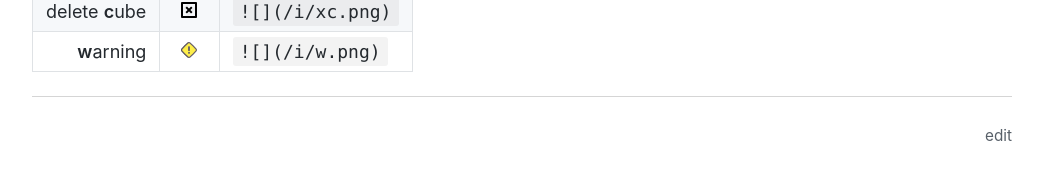
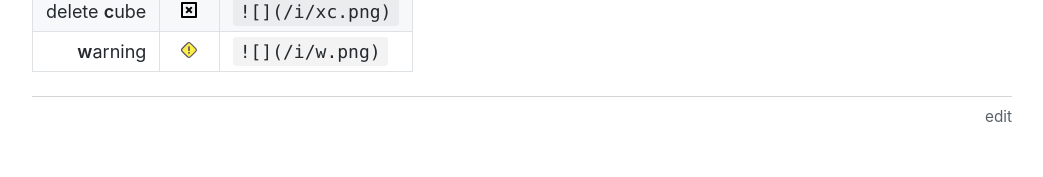
Before and after one commit to olexsyn/ITNote, a Jekyll site: the page built from test3.md, in a window 1280 px wide. Shown: the part 859-1036 px from the top of the page, without its empty margins (118-1161 px from the left). Built offline with Jekyll 4.4.1, drawn with Linux system fonts in a browser that asks for light colours.

Commit message:
Update edit.html

```diff
--- a/_includes/edit.html
+++ b/_includes/edit.html
@@ -1,2 +1,2 @@
-<hr />
+<hr style="margin: 24px 0 5px;" />
 <p class="text-right"><small><a href="https://github.com/olexsyn/e-note/blob/master{{ page.url }}README.md" target="_blank" class="text-gray">edit</a></small></p>
```
